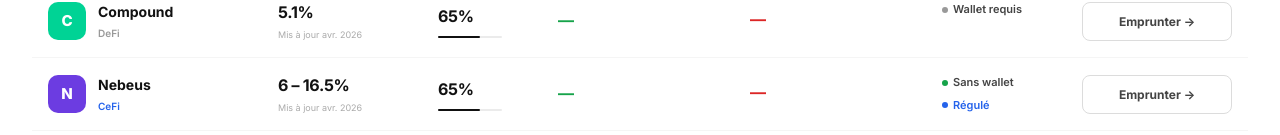
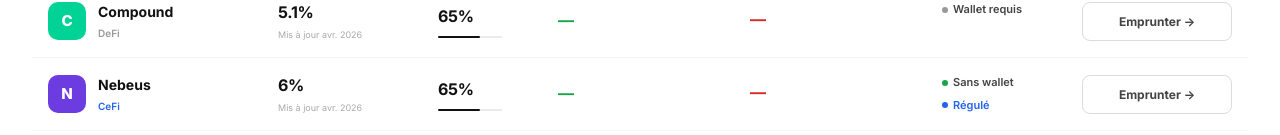
Before and after one commit to Manolo613/Nantix, a Next.js app: page / in a window 1280 px wide. Shown: the part 817-952 px from the top of the page. Built offline with nearby package versions, Linux system fonts and the light colour scheme; no server answers.

Commit message:
Update index.js

```diff
--- a/pages/index.js
+++ b/pages/index.js
@@ -50,7 +50,7 @@
       { name: 'Ledn',      apr: 12.4,  ltv: 50, liq: 80,   type: 'CeFi', color: '#0D4A45', link: 'https://ledn.io',          best: false, founded: '2018', country: 'Canada',           users: '100K+', regulated: true,  manualUpdate: 'avr. 2026', aprLabel: '12.4 – 13.9', about: 'Spécialiste Bitcoin uniquement. Proof-of-Reserves publique. Taux à partir de 12.4% APR.' },
       { name: 'YouHodler', apr: 8.0,   ltv: 97, liq: 98.5, type: 'CeFi', color: '#1EBDD2', link: 'https://youhodler.com',    best: false, founded: '2018', country: 'Suisse / Chypre', users: '1M+',   regulated: true,  manualUpdate: 'avr. 2026', aprLabel: '8 – 16', about: 'Plateforme CeFi suisse. Taux variable selon le CVR choisi : 8% APR à 97% CVR (risque élevé, liquidation dès -1,5%) jusqu\'à 16% APR à 50% CVR (liquidation à -45%). Prêts en USDC/USDT, durée max 60 jours.' },
       { name: 'Nexo',      apr: 13.9,  ltv: 50, liq: 83,   type: 'CeFi', color: '#0EA5E9', link: 'https://nexo.com',         best: false, founded: '2018', country: 'UE / Caïmans',   users: '7M+',   regulated: true,  manualUpdate: 'avr. 2026', aprLabel: '6.9 – 13.9', about: 'Plateforme CeFi régulée, 7M+ utilisateurs. Taux selon niveau fidélité NEXO token (6.9% Platinum → 13.9% Base).' },
-      { name: 'Nebeus',    apr: 6.0,   ltv: 65, liq: 75,   type: 'CeFi', color: '#6C3CE1', link: 'https://nebeus.com',       best: false, founded: '2014', country: 'Royaume-Uni',    users: '200K+', regulated: true,  manualUpdate: 'avr. 2026', aprLabel: '6 – 16.5', about: 'Plateforme FCA-régulée au Royaume-Uni. Interest Only Loan (6% / an, LTV 65%) ou Flexible Loan (16.5%, LTV 70%). KYC requis.' },
+      { name: 'Nebeus',    apr: 6.0,   ltv: 65, liq: 75,   type: 'CeFi', color: '#6C3CE1', link: 'https://nebeus.com',       best: false, founded: '2014', country: 'Royaume-Uni',    users: '200K+', regulated: true,  manualUpdate: 'avr. 2026', about: 'Plateforme FCA-régulée au Royaume-Uni. Interest Only Loan (6% / an, LTV 65%) ou Flexible Loan (16.5%, LTV 70%). KYC requis.' },
     ],
     ethereum: [
       { name: 'Aave',      apr: 3.6,   ltv: 80,  liq: 83,   type: 'DeFi', color: '#B6509E', link: 'https://aave.com',         best: true,  founded: '2020', country: 'Décentralisé',    users: '500K+', regulated: false, about: 'Leader DeFi sur ETH. LTV la plus haute (80%). Déposez de l\'ETH, empruntez de l\'USDC.' },
@@ -58,7 +58,7 @@
       { name: 'Compound',  apr: 4.5,   ltv: 75,  liq: 80,   type: 'DeFi', color: '#00D395', link: 'https://compound.finance', best: false, founded: '2018', country: 'Décentralisé',    users: '200K+', regulated: false, manualUpdate: 'avr. 2026', about: 'Protocole DeFi pionnier. Gouvernance décentralisée COMP. Taux variables.' },
       { name: 'YouHodler', apr: 8.0,   ltv: 97,  liq: 98.5, type: 'CeFi', color: '#1EBDD2', link: 'https://youhodler.com',    best: false, founded: '2018', country: 'Suisse / Chypre', users: '1M+',   regulated: true,  manualUpdate: 'avr. 2026', aprLabel: '8 – 16', about: 'Prêts en USDC/USDT adossés à ETH. Taux de 8% APR (CVR 97%, liquidation dès -1,5%) à 16% APR (CVR 50%, liquidation à -45%). Durée max 60 jours.' },
       { name: 'Nexo',      apr: 13.9,  ltv: 50,  liq: 83,   type: 'CeFi', color: '#0EA5E9', link: 'https://nexo.com',         best: false, founded: '2018', country: 'UE / Caïmans',   users: '7M+',   regulated: true,  manualUpdate: 'avr. 2026', aprLabel: '6.9 – 13.9', about: 'Plateforme CeFi régulée, 7M+ utilisateurs. Taux selon niveau fidélité NEXO token.' },
-      { name: 'Nebeus',    apr: 6.0,   ltv: 70,  liq: 75,   type: 'CeFi', color: '#6C3CE1', link: 'https://nebeus.com',       best: false, founded: '2014', country: 'Royaume-Uni',    users: '200K+', regulated: true,  manualUpdate: 'avr. 2026', aprLabel: '6 – 16.5', about: 'Prêt ETH sur Nebeus. Interest Only Loan (6% APR, LTV 70%) ou Flexible Loan (16.5%, LTV 70%). FCA-régulée.' },
+      { name: 'Nebeus',    apr: 6.0,   ltv: 70,  liq: 75,   type: 'CeFi', color: '#6C3CE1', link: 'https://nebeus.com',       best: false, founded: '2014', country: 'Royaume-Uni',    users: '200K+', regulated: true,  manualUpdate: 'avr. 2026', about: 'Prêt ETH sur Nebeus. Interest Only Loan (6% APR, LTV 70%) ou Flexible Loan (16.5%, LTV 70%). FCA-régulée.' },
     ],
   },
   usdt: {
@@ -68,7 +68,7 @@
       { name: 'Compound',  apr: 5.1,   ltv: 65, liq: 80,   type: 'DeFi', color: '#00D395', link: 'https://compound.finance', best: false, founded: '2018', country: 'Décentralisé',    users: '200K+', regulated: false, manualUpdate: 'avr. 2026', about: 'Protocole DeFi pionnier. Gouvernance décentralisée COMP. Taux variables.' },
       { name: 'YouHodler', apr: 8.0,   ltv: 97, liq: 98.5, type: 'CeFi', color: '#1EBDD2', link: 'https://youhodler.com',    best: false, founded: '2018', country: 'Suisse / Chypre', users: '1M+',   regulated: true,  manualUpdate: 'avr. 2026', aprLabel: '8 – 16', about: 'Prêts en USDT adossés à BTC. Taux de 8% APR (CVR 97%, liquidation dès -1,5%) à 16% APR (CVR 50%, liquidation à -45%). Durée max 60 jours.' },
       { name: 'Nexo',      apr: 13.9,  ltv: 50, liq: 83,   type: 'CeFi', color: '#0EA5E9', link: 'https://nexo.com',         best: false, founded: '2018', country: 'UE / Caïmans',   users: '7M+',   regulated: true,  manualUpdate: 'avr. 2026', aprLabel: '6.9 – 13.9', about: 'Plateforme CeFi régulée, 7M+ utilisateurs. Taux selon niveau fidélité NEXO token.' },
-      { name: 'Nebeus',    apr: 6.0,   ltv: 65, liq: 75,   type: 'CeFi', color: '#6C3CE1', link: 'https://nebeus.com',       best: false, founded: '2014', country: 'Royaume-Uni',    users: '200K+', regulated: true,  manualUpdate: 'avr. 2026', aprLabel: '6 – 16.5', about: 'Prêt BTC sur Nebeus. Interest Only Loan (6% / an, LTV 65%) ou Flexible Loan (16.5%, LTV 70%). FCA-régulée.' },
+      { name: 'Nebeus',    apr: 6.0,   ltv: 65, liq: 75,   type: 'CeFi', color: '#6C3CE1', link: 'https://nebeus.com',       best: false, founded: '2014', country: 'Royaume-Uni',    users: '200K+', regulated: true,  manualUpdate: 'avr. 2026', about: 'Prêt BTC sur Nebeus. Interest Only Loan (6% / an, LTV 65%) ou Flexible Loan (16.5%, LTV 70%). FCA-régulée.' },
     ],
     ethereum: [
       { name: 'Aave',      apr: 3.8,   ltv: 80,  liq: 83,   type: 'DeFi', color: '#B6509E', link: 'https://aave.com',         best: true,  founded: '2020', country: 'Décentralisé',    users: '500K+', regulated: false, about: 'Leader DeFi sur ETH. LTV la plus haute (80%). Déposez de l\'ETH, empruntez de l\'USDT.' },
@@ -76,7 +76,7 @@
       { name: 'Compound',  apr: 4.5,   ltv: 75,  liq: 80,   type: 'DeFi', color: '#00D395', link: 'https://compound.finance', best: false, founded: '2018', country: 'Décentralisé',    users: '200K+', regulated: false, manualUpdate: 'avr. 2026', about: 'Protocole DeFi pionnier. Gouvernance décentralisée COMP. Taux variables.' },
       { name: 'YouHodler', apr: 8.0,   ltv: 97,  liq: 98.5, type: 'CeFi', color: '#1EBDD2', link: 'https://youhodler.com',    best: false, founded: '2018', country: 'Suisse / Chypre', users: '1M+',   regulated: true,  manualUpdate: 'avr. 2026', aprLabel: '8 – 16', about: 'Prêts en USDT adossés à ETH. Taux de 8% / an (CVR 97%, liquidation dès -1,5%) à 16% / an (CVR 50%, liquidation à -45%). Durée max 60 jours.' },
       { name: 'Nexo',      apr: 13.9,  ltv: 50,  liq: 83,   type: 'CeFi', color: '#0EA5E9', link: 'https://nexo.com',         best: false, founded: '2018', country: 'UE / Caïmans',   users: '7M+',   regulated: true,  manualUpdate: 'avr. 2026', aprLabel: '6.9 – 13.9', about: 'Plateforme CeFi régulée, 7M+ utilisateurs. Système de fidélité NEXO token.' },
-      { name: 'Nebeus',    apr: 6.0,   ltv: 65,  liq: 75,   type: 'CeFi', color: '#6C3CE1', link: 'https://nebeus.com',       best: false, founded: '2014', country: 'Royaume-Uni',    users: '200K+', regulated: true,  manualUpdate: 'avr. 2026', aprLabel: '6 – 16.5', about: 'Prêt ETH sur Nebeus. Interest Only Loan (6% / an, LTV 65%) ou Flexible Loan (16.5%, LTV 70%). FCA-régulée.' },
+      { name: 'Nebeus',    apr: 6.0,   ltv: 65,  liq: 75,   type: 'CeFi', color: '#6C3CE1', link: 'https://nebeus.com',       best: false, founded: '2014', country: 'Royaume-Uni',    users: '200K+', regulated: true,  manualUpdate: 'avr. 2026', about: 'Prêt ETH sur Nebeus. Interest Only Loan (6% / an, LTV 65%) ou Flexible Loan (16.5%, LTV 70%). FCA-régulée.' },
     ],
   },
 }
```
